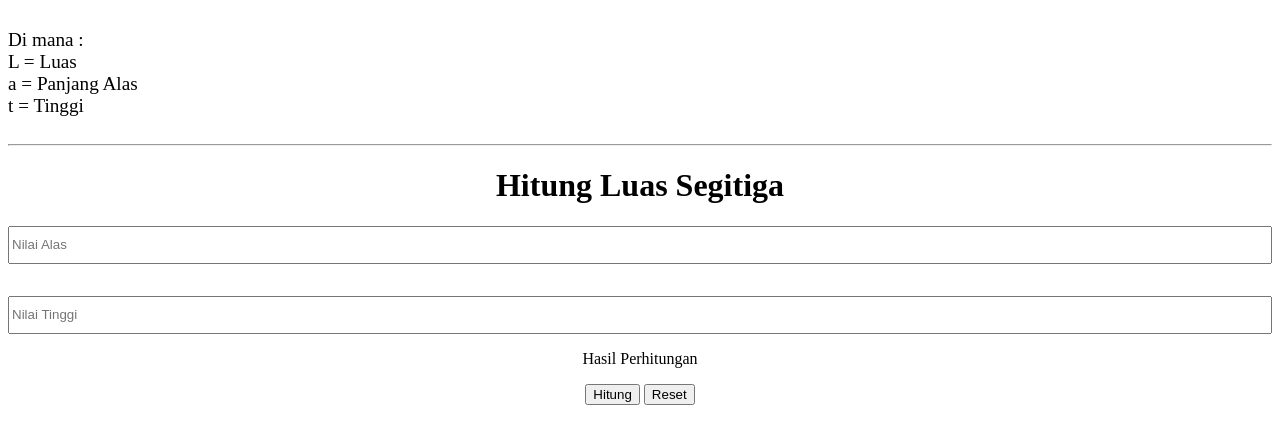
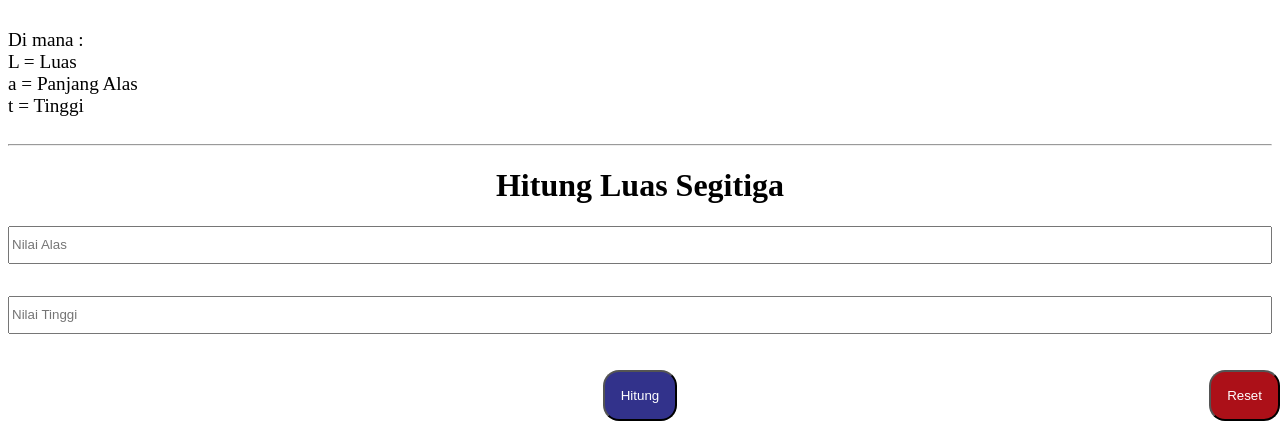
Before and after one commit to revou-fundamental-course/02-sept-24-WijayaPratama, a plain HTML site: page index.html in a window 1280 px wide. Shown: the part 834-1263 px from the top of the page. Drawn offline with Linux system fonts and the light colour scheme.

Commit message:
second commit

```diff
--- a/css/style.css
+++ b/css/style.css
@@ -78,3 +78,25 @@
 .hero-form input {
   height: 2rem;
 }
+
+.btn-form {
+  display: flex;
+}
+
+.btn-submit {
+  padding: 1rem;
+  border-radius: 16px;
+  background-color: rgb(50, 50, 139);
+  color: white;
+  margin-top: 20px;
+}
+
+.btn-reset {
+  padding: 1rem;
+  border-radius: 16px;
+  background-color: rgb(172, 16, 24);
+  color: white;
+  margin-top: 20px;
+  position: absolute;
+  right: 0px;
+}
--- a/index.html
+++ b/index.html
@@ -58,10 +58,9 @@
           <input type="number" id="panjangAlas" placeholder="Nilai Alas" />
           <input type="number" id="Tinggi" placeholder="Nilai Tinggi" />
         </div>
-        <p id="result">Hasil Perhitungan</p>
-        <p id="cara"></p>
-        <button type="submit" onclick="Luas(event)">Hitung</button>
-        <button type="reset" onclick="Reset(event)">Reset</button>
+        <p id="result"></p>
+        <button class="btn-submit" type="submit" onclick="Luas(event)">Hitung</button>
+        <button class="btn-reset" type="reset" onclick="Reset(event)">Reset</button>
       </form>
     </div>
 
--- a/js/script.js
+++ b/js/script.js
@@ -7,8 +7,9 @@ function Luas(event) {
   let tinggi = parseFloat(T);
 
   let hasil = 0.5 * alas * tinggi;
-  let tampil = document.getElementById("cara");
+  let tampil = document.getElementById("result");
   tampil.innerHTML = `
+        Hasil Perhitungan <br>
         L = 1/2 x a x t <br>
         L = 1/2 x ${alas} x ${tinggi} <br>
         L = ${hasil}
@@ -20,5 +21,5 @@ function Reset(event) {
   event.preventDefault();
   document.getElementById("panjangAlas").value = "";
   document.getElementById("Tinggi").value = "";
-  document.getElementById("cara").style.display = "none";
+  document.getElementById("result").style.display = "none";
 }
```
